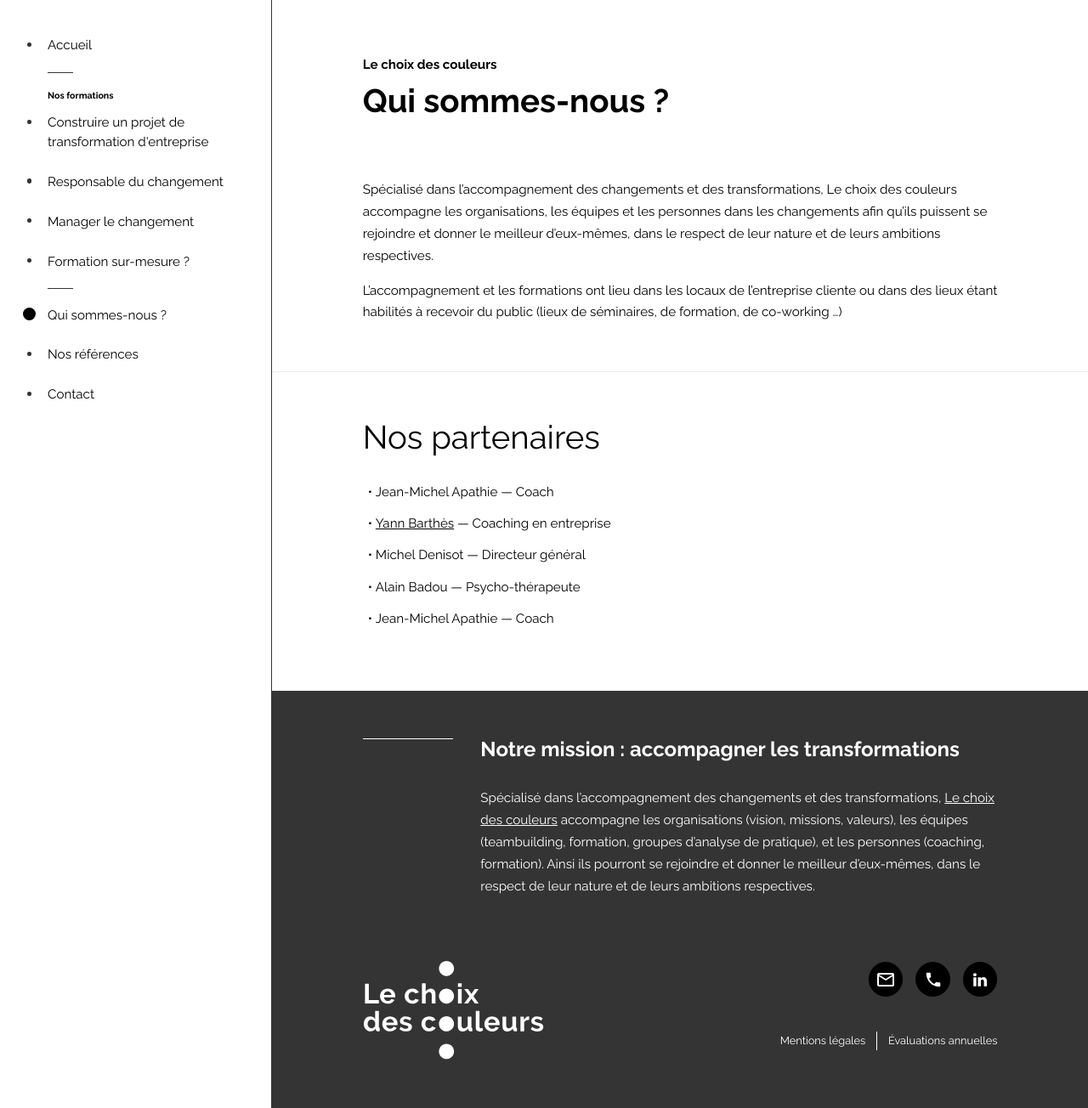
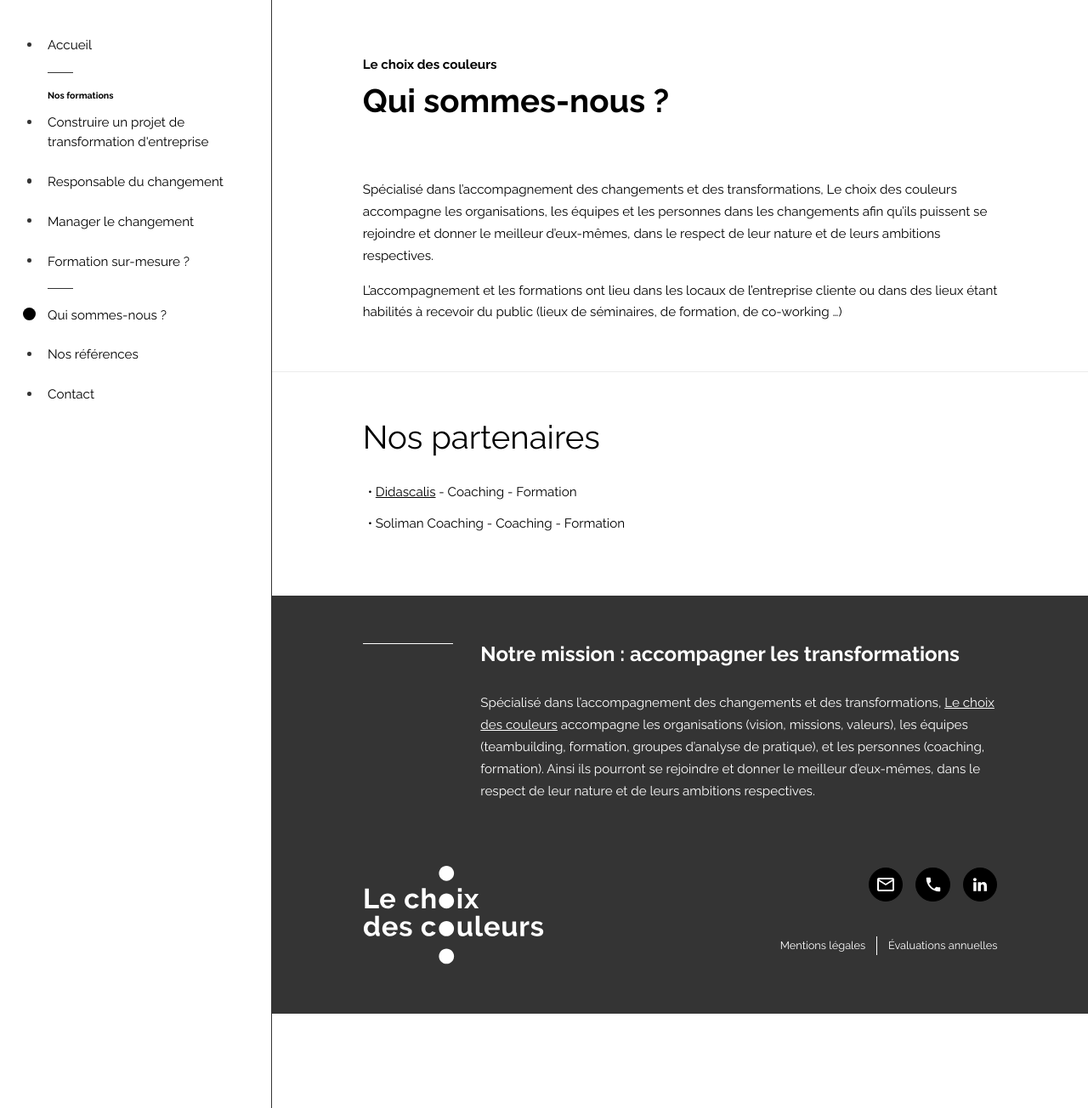
Before and after one commit to hugo-perier/www-lechoixdescouleurs, a Jekyll site: the page built from qui-sommes-nous.md, in a window 1280 px wide and 1304 px high. Shown: the whole window at 85% size. Built offline with Jekyll 4.4.1, drawn with Linux system fonts in a browser that asks for light colours.

Commit message:
Update qui-sommes-nous.md

```diff
--- a/qui-sommes-nous.md
+++ b/qui-sommes-nous.md
@@ -12,8 +12,5 @@
 L’accompagnement et les formations ont lieu dans les locaux de l’entreprise cliente ou dans des lieux étant habilités à recevoir du public (lieux de séminaires, de formation, de co-working …)
 
 ### Nos partenaires
-- Jean-Michel Apathie — Coach
-- [Yann Barthès](http://lechoixdescouleurs.fr) — Coaching en entreprise
-- Michel Denisot — Directeur général
-- Alain Badou — Psycho-thérapeute
-- Jean-Michel Apathie — Coach
+- [Didascalis](http://didascalis.com) - Coaching - Formation
+- Soliman Coaching - Coaching - Formation
```
